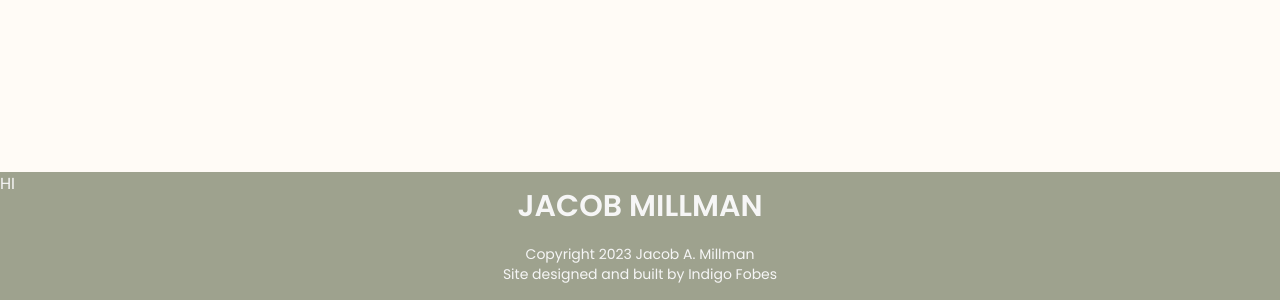
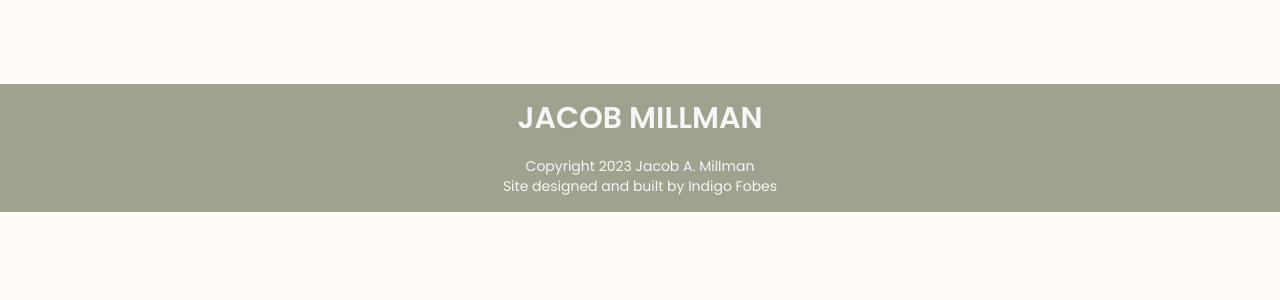
Before and after one commit to IndigoFobes/jacob-millman, a Next.js app: page /about in a window 1280 px wide. Shown: the part 788-1088 px from the top of the page. After the commit the page ends 1000 px from the top, so only its background shows below. Built offline with nearby package versions, Linux system fonts and the light colour scheme; a web font is replaced by a local one.

Commit message:
Tried to add font awesome. Not the move right now lol. Babel configuration was causing problems.

```diff
--- a/package.json
+++ b/package.json
@@ -22,6 +22,7 @@
     "@types/react": "^18",
     "@types/react-dom": "^18",
     "autoprefixer": "^10",
+    "babel-plugin-macros": "^3.1.0",
     "eslint": "^8",
     "eslint-config-next": "13.5.4",
     "postcss": "^8",
--- a/src/app/about/page.tsx
+++ b/src/app/about/page.tsx
@@ -2,7 +2,7 @@ import Header from "../components/header";
 
 export default function Page() {
   return (
-    <div className="h-screen">
+    <div className="">
       <h1>About page</h1>
     </div>
   );
--- a/src/app/components/footer.tsx
+++ b/src/app/components/footer.tsx
@@ -4,7 +4,7 @@ import Link from "next/link";
 export default function Footer() {
   return (
     <div className="relative font-sans flex bg-[var(--light-theme-color)] min-h-[8rem] text-[var(--light-text-color)]">
-      <div>HI</div>
+      <div></div>
       <div className="absolute flex flex-col top-1/2 -translate-y-1/2 left-1/2 -translate-x-1/2 gap-5">
         <Link href="/">
           <h4 className="font-[600] text-xl lg:text-2xl xl:text-3xl text-center hover:cursor-pointer">
```
Also changed, not shown: 1 other file (tests, documents, lock files or other folders).
